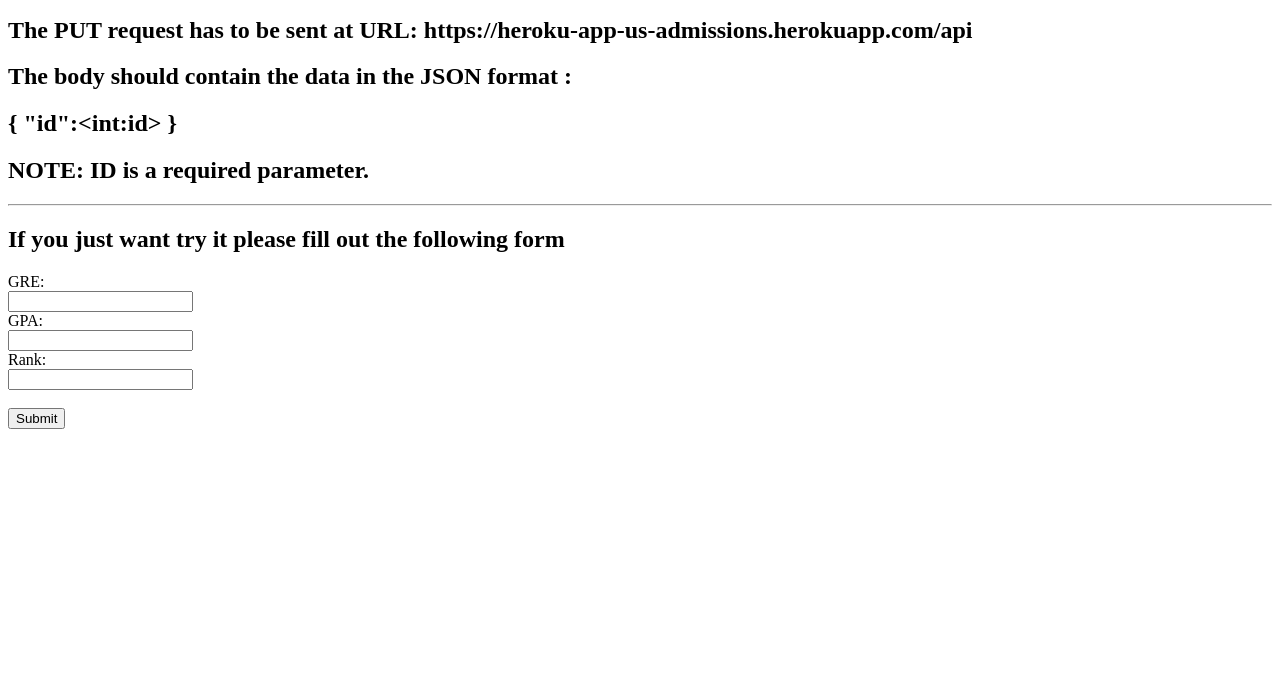
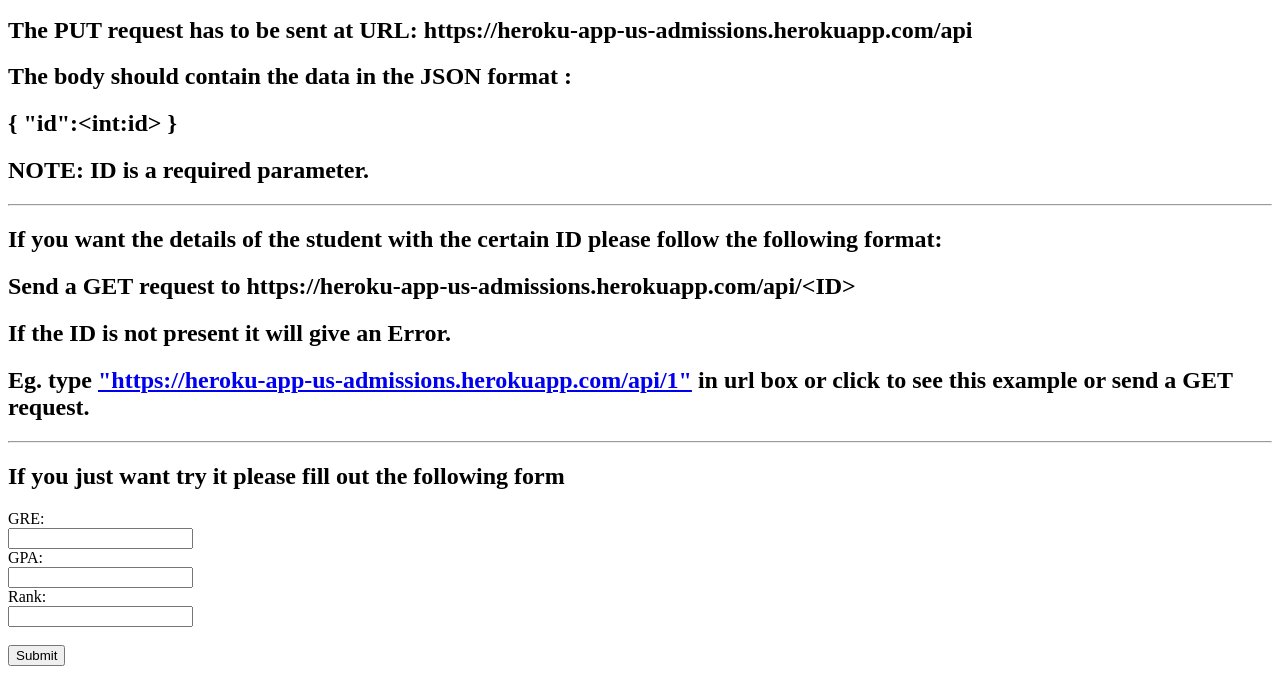
Before and after one commit to CyberCrack/heroku-app, a Flask app: page / in a window 1280 px wide. Shown: the part 1127-1809 px from the top of the page. Before the commit the page ends 1556 px from the top, so only its background shows below. Run offline with Flask 2, Linux system fonts and the light colour scheme; parts of the project's set-up code (start-up, migrations or seed data) failed here and were passed over.

Commit message:
Adding endpoint to get the details of the student. /api/<int:ID>

```diff
--- a/app.py
+++ b/app.py
@@ -148,6 +148,13 @@ def deleteAPI():
 		return jsonify("ERROR")
 
 
+@app.route('/api/<int:id>', methods=['GET'])
+def getStudentDetails(id):
+	result = Database.getRecord(id=id)
+	return jsonify(result)
+
+
+
 # driver function
 if __name__ == '__main__':
 	app.run(debug=True)
--- a/templates/home.html
+++ b/templates/home.html
@@ -59,6 +59,12 @@
 </h2>
 <h2>NOTE: ID is a required parameter.</h2>
 <hr>
+<h2> If you want the details of the student with the certain ID please follow the following format:</h2>
+<h2>Send a GET request to https://heroku-app-us-admissions.herokuapp.com/api/&lt;ID&gt;</h2>
+<h2>If the ID is not present it will give an Error.</h2>
+<h2> Eg. type <a href="https://heroku-app-us-admissions.herokuapp.com/api/1">"https://heroku-app-us-admissions.herokuapp.com/api/1"</a>
+    in url box or click to see this example or send a GET request.</h2>
+<hr>
 <h2>If you just want try it please fill out the following form</h2>
 <form action="" method="post">
     <label for="gre">GRE:</label><br>
```
Also changed, not shown: PostgresqlDatabase.py (+7 -0 lines), SQLite3Database.py (+10 -1 lines).
